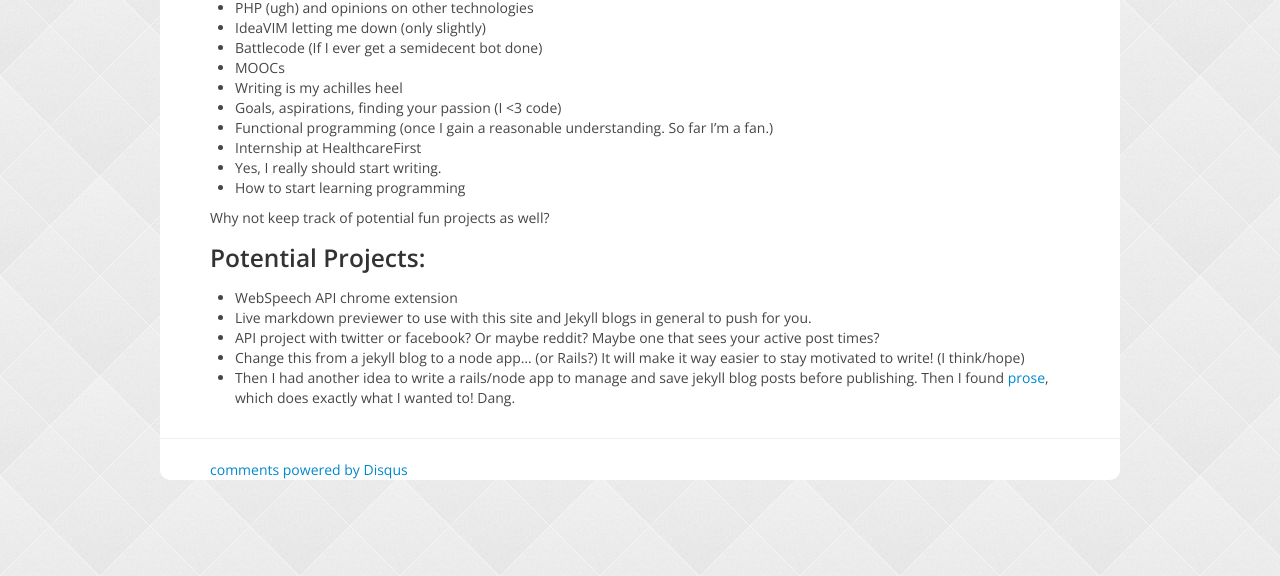
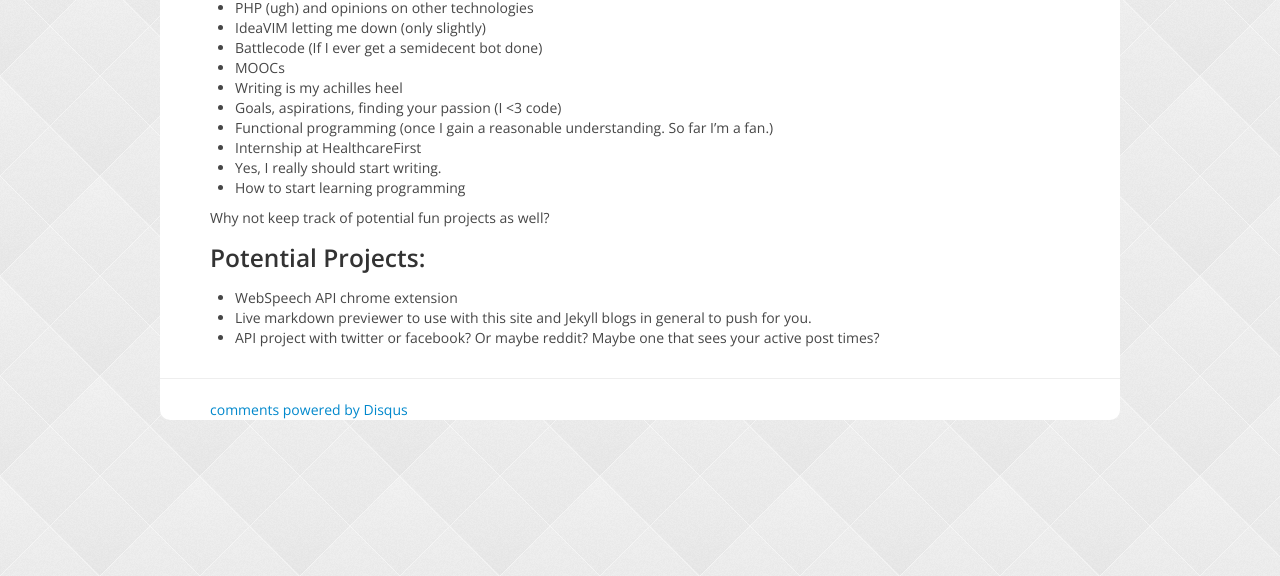
Before and after one commit to ryan-endacott/ryan-endacott.github.com, a Jekyll site: the page built from _posts/2013-1-13-What's-a-blog.md, in a window 1280 px wide, cut to the strip 324-900 px from the top of the page. Built offline with Jekyll 4.4.1, drawn with Linux system fonts in a browser that asks for light colours; nearby versions of some CDN libraries; Markdown is read by kramdown in place of the engine named in the settings; comment, search, counter and statistics services are not loaded.

Commit message:
Removed a couple project ideas -- the online jekyll thing

```diff
--- a/_posts/2013-1-13-What's-a-blog.md
+++ b/_posts/2013-1-13-What's-a-blog.md
@@ -32,5 +32,3 @@ Why not keep track of potential fun projects as well?
 * WebSpeech API chrome extension
 * Live markdown previewer to use with this site and Jekyll blogs in general to push for you.
 * API project with twitter or facebook?  Or maybe reddit?  Maybe one that sees your active post times?
-* Change this from a jekyll blog to a node app... (or Rails?)  It will make it way easier to stay motivated to write! (I think/hope)
-* Then I had another idea to write a rails/node app to manage and save jekyll blog posts before publishing.  Then I found [prose](http://prose.io), which does exactly what I wanted to!  Dang.
```
